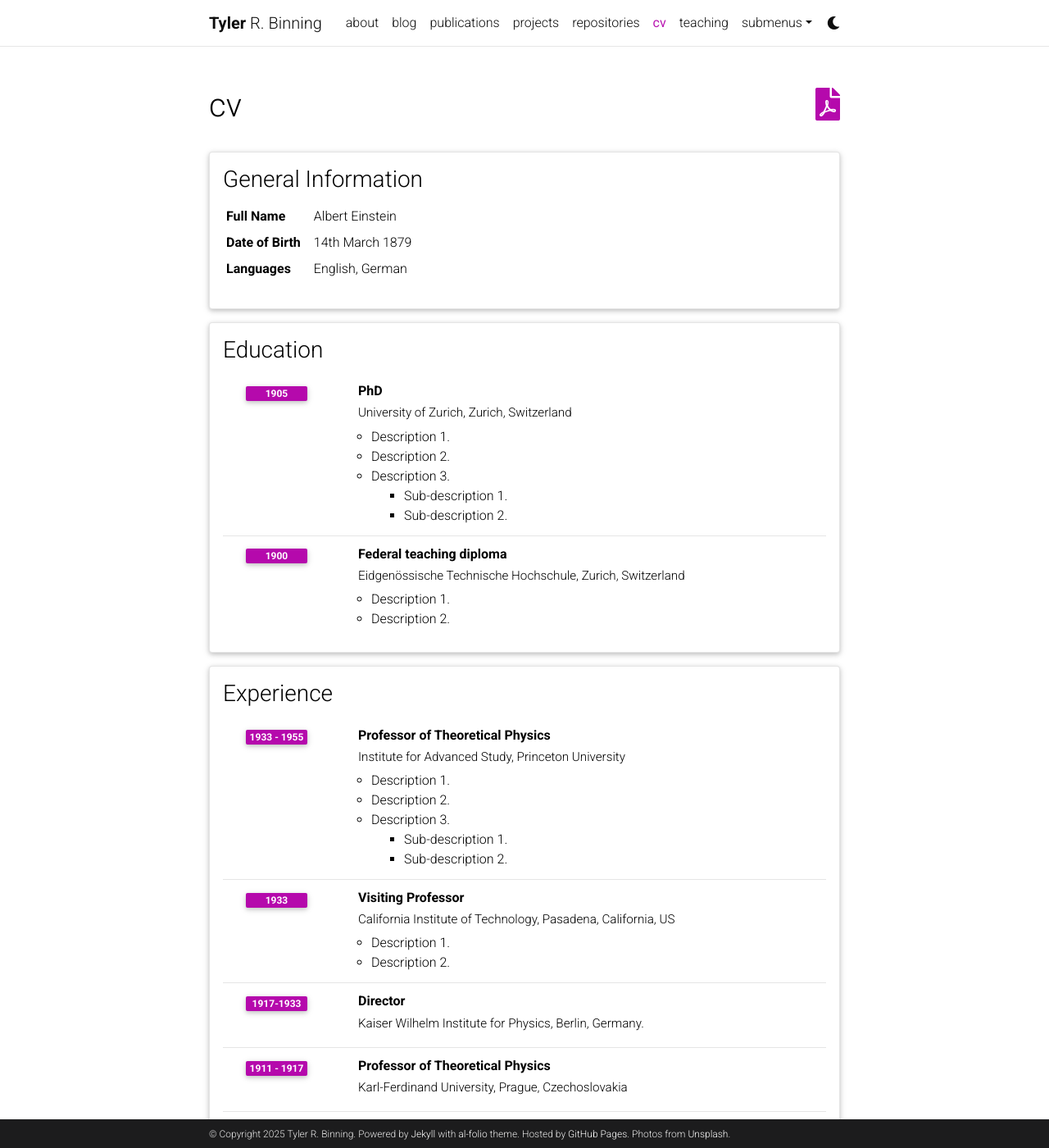
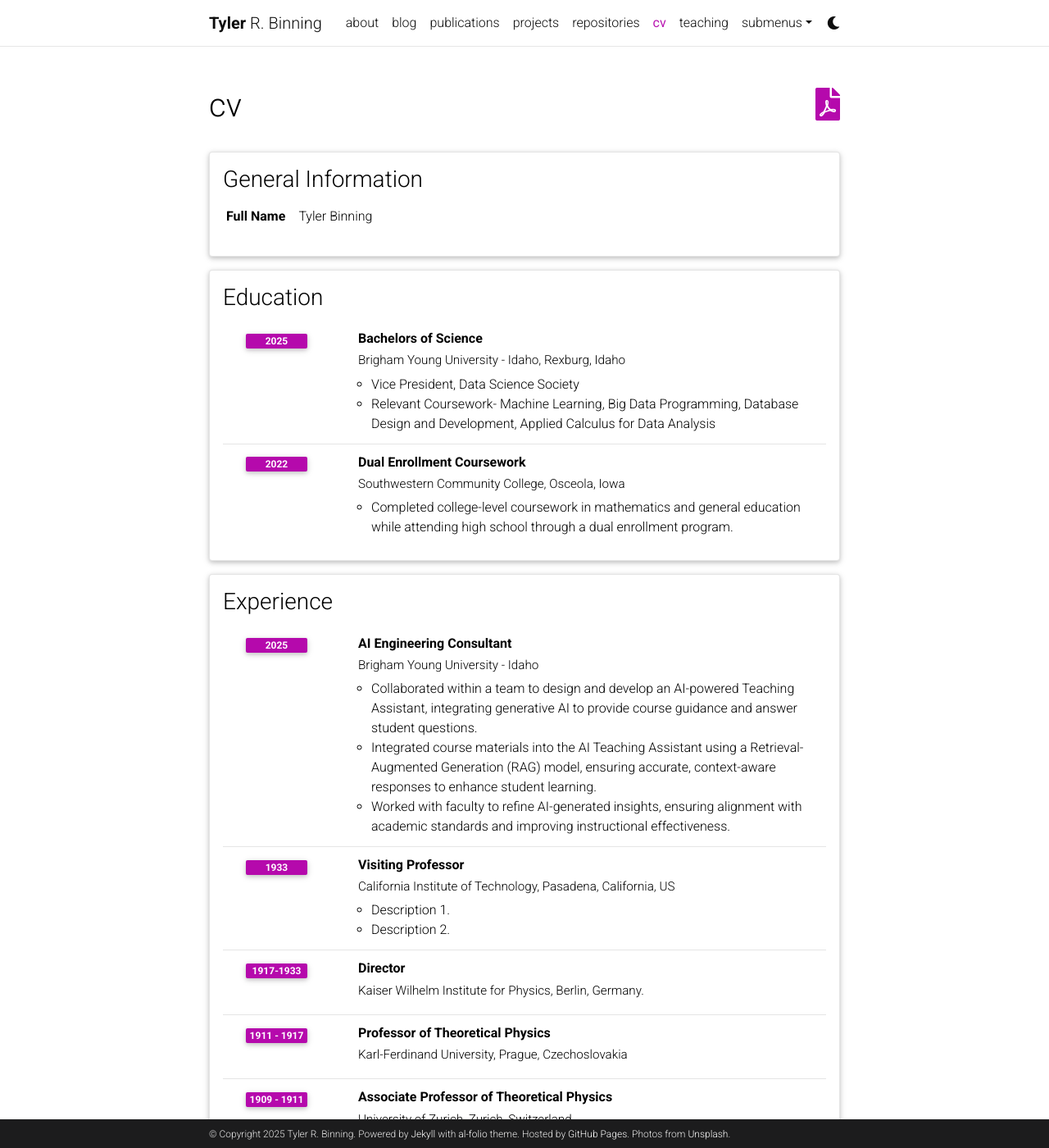
Before and after one commit to tybinning/portfolio-upgraded, a Jekyll site: the page built from _pages/cv.md, in a window 1280 px wide and 1400 px high. Shown: the whole window at 82% size. Built offline with Jekyll 4.4.1, drawn with Linux system fonts in a browser that asks for light colours; comment, search, counter and statistics services are not loaded; a style sheet for code colours, icons or effects is not loaded; some of the changed text lies outside the part shown.

Commit message:
cv edits

```diff
--- a/_data/cv.yml
+++ b/_data/cv.yml
@@ -2,45 +2,34 @@
   type: map
   contents:
     - name: Full Name
-      value: Albert Einstein
-    - name: Date of Birth
-      value: 14th March 1879
-    - name: Languages
-      value: English, German
+      value: Tyler Binning
 
 - title: Education
   type: time_table
   contents:
-    - title: PhD
-      institution: University of Zurich, Zurich, Switzerland
-      year: 1905
+    - title: Bachelors of Science
+      institution: Brigham Young University - Idaho, Rexburg, Idaho
+      year: 2025
       description:
-        - Description 1.
-        - Description 2.
-        - title: Description 3.
-          contents:
-            - Sub-description 1.
-            - Sub-description 2.
-    - title: Federal teaching diploma
-      institution: Eidgenössische Technische Hochschule, Zurich, Switzerland
-      year: 1900
+        - Vice President, Data Science Society
+        - Relevant Coursework- Machine Learning, Big Data Programming, Database Design and Development, Applied Calculus for Data Analysis
+    - title: Dual Enrollment Coursework
+      institution: Southwestern Community College, Osceola, Iowa
+      year: 2022
       description:
-        - Description 1.
-        - Description 2.
+        - Completed college-level coursework in mathematics and general education while attending high school through a dual enrollment program.
 
 - title: Experience
   type: time_table
   contents:
-    - title: Professor of Theoretical Physics
-      institution: Institute for Advanced Study, Princeton University
-      year: 1933 - 1955
+    - title: AI Engineering Consultant
+      institution: Brigham Young University - Idaho
+      year: 2025
       description:
-        - Description 1.
-        - Description 2.
-        - title: Description 3.
-          contents:
-            - Sub-description 1.
-            - Sub-description 2.
+        - Collaborated within a team to design and develop an AI-powered Teaching Assistant, integrating generative AI to provide course guidance and answer student questions.
+        - Integrated course materials into the AI Teaching Assistant using a Retrieval-Augmented Generation (RAG) model, ensuring accurate, context-aware responses to enhance student learning.
+        - Worked with faculty to refine AI-generated insights, ensuring alignment with academic standards and improving instructional effectiveness.
+
     - title: Visiting Professor
       institution: California Institute of Technology, Pasadena, California, US
       year: 1933
@@ -68,17 +57,6 @@
       year: 2015-now
       description: A beautiful, simple, clean, and responsive Jekyll theme for academics.
 
-- title: Honors and Awards
-  type: time_table
-  contents:
-    - year: 1921
-      items:
-        - Nobel Prize in Physics
-        - Matteucci Medal
-    - year: 2029
-      items:
-        - Max Planck Medal
-
 - title: Academic Interests
   type: nested_list
   contents:
@@ -90,8 +68,3 @@
       items:
         - Description 1.
         - Description 2.
-
-- title: Other Interests
-  type: list
-  contents:
-    - <u>Hobbies:</u> Hobby 1, Hobby 2, etc.
```
